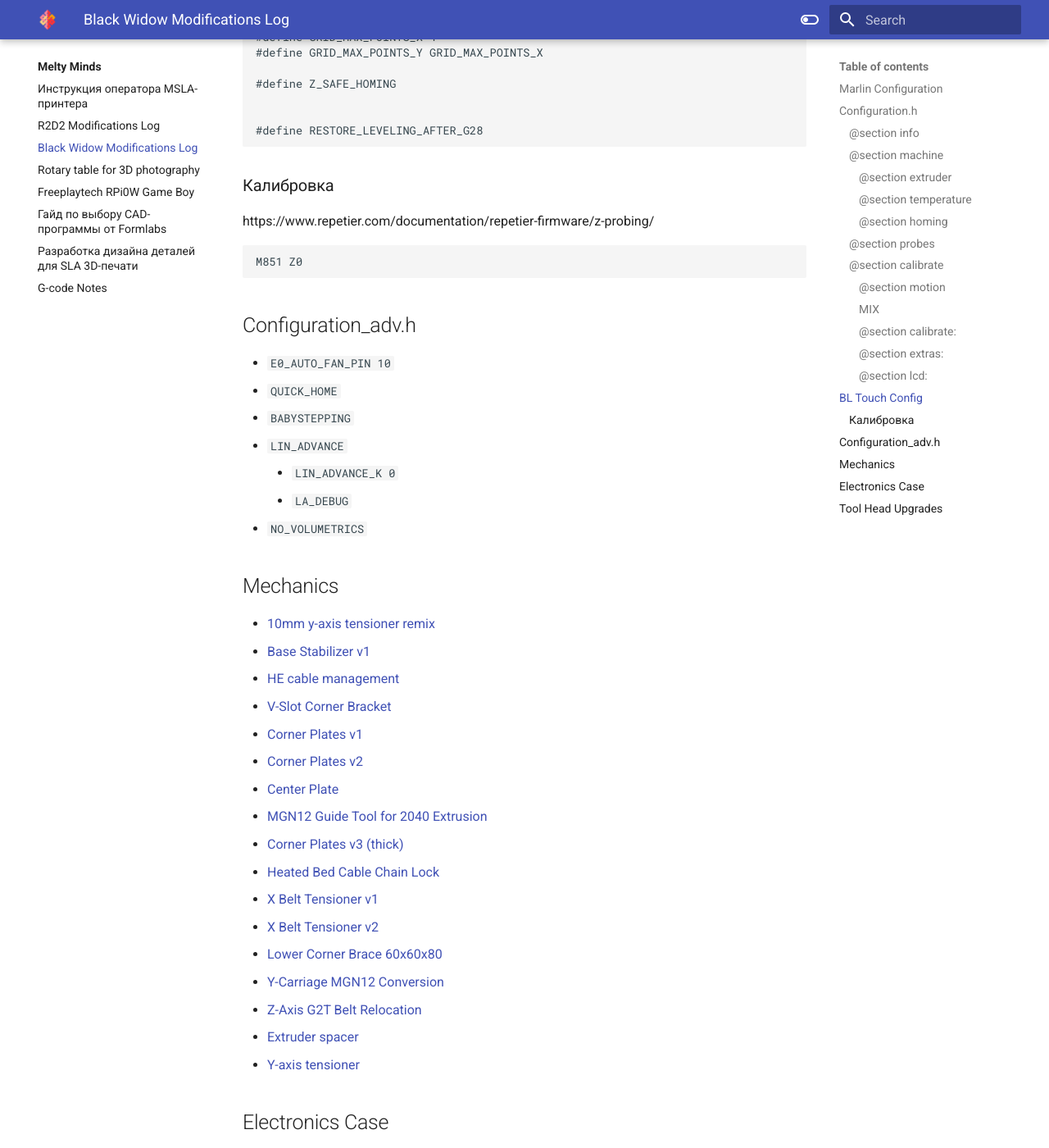
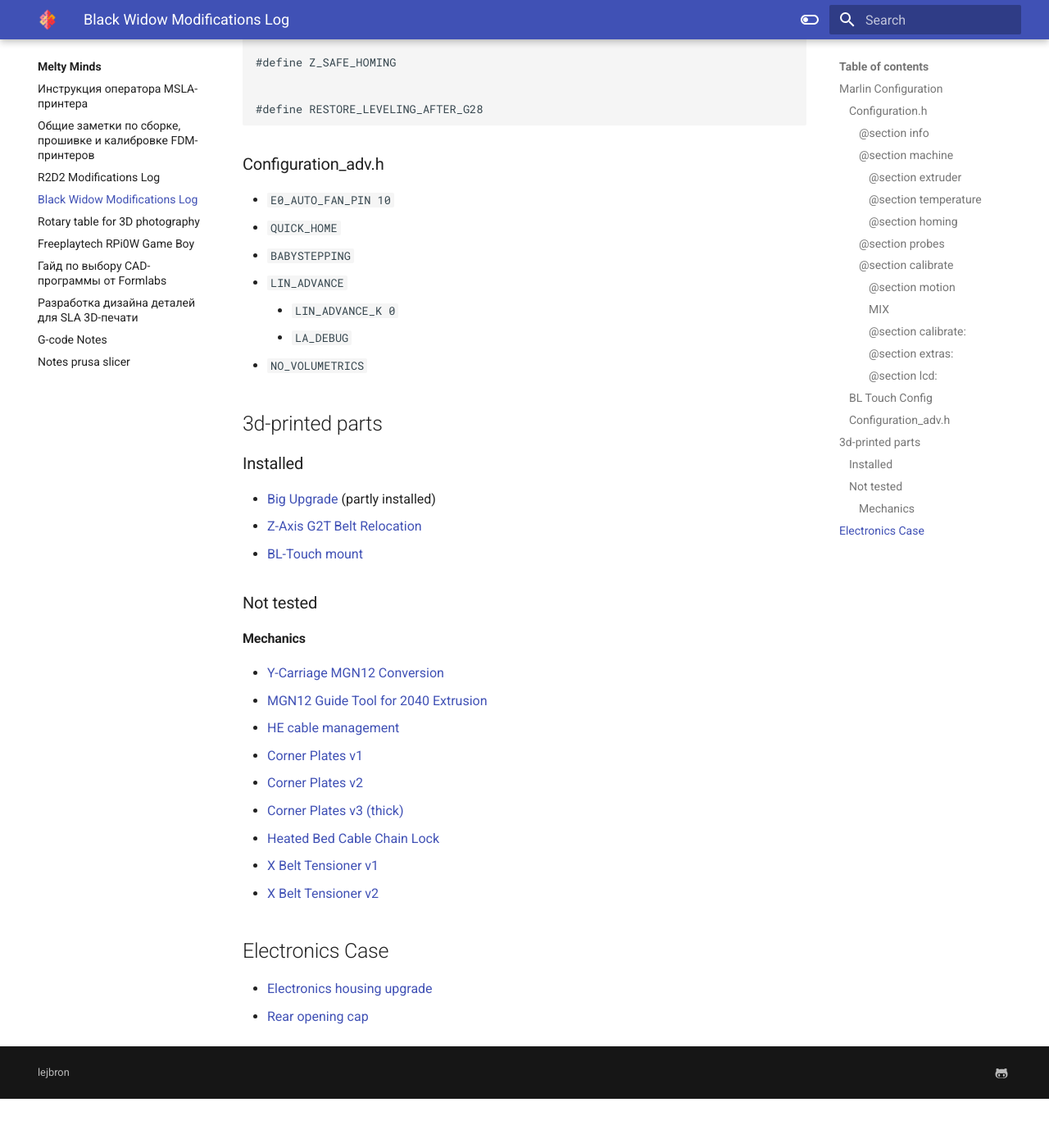
Before and after one commit to lejbronika/knowledge_base, an MkDocs documentation site: the page built from docs/meltyminds/machines_black_widow_log.md, in a window 1280 px wide and 1400 px high, scrolled down 3267 px. Shown: the whole window at 82% size. Built offline with MkDocs 1.6.1 and Material for MkDocs 9.7.7, drawn with Linux system fonts in a browser that asks for light colours; after the commit the page ends 4607 px from its top, so only the background shows below that; some of the changed text lies outside the part shown.

Commit message:
MeltyMinds restructurization.

````diff
--- a/docs/meltyminds/index.md
+++ b/docs/meltyminds/index.md
@@ -12,23 +12,25 @@ Everything from employees job descriptions to experimetns results.
 
 ## Manuals
 
-- [Инструкция оператора MSLA-принтера](msla_print_manual.md)
+- [Инструкция оператора MSLA-принтера](manuals_msla_print.md)
 
 ## Machines
 
-- [R2D2 Modifications Log](r2d2_log.md)
-- [Black Widow Modifications Log](black_widow_log.md)
+- [Общие заметки по сборке, прошивке и калибровке FDM-принтеров](machines_general.md)
+- [R2D2 Modifications Log](machines_r2d2_log.md)
+- [Black Widow Modifications Log](machines_black_widow_log.md)
 
 ## Projects
 
-- [Rotary table for 3D photography](project_smartable.md)
-- [Freeplaytech RPi0W Game Boy](project_freeplaytech_rpi0w_gba.md)
+- [Rotary table for 3D photography](projects_smartable.md)
+- [Freeplaytech RPi0W Game Boy](projects_freeplaytech_rpi0w_gba.md)
 
 ## Articles
 
-- [Гайд по выбору CAD-программы от Formlabs](ru_choosing_cad_software_formlabs.md)
-- [Разработка дизайна деталей для SLA 3D-печати](ru_design_parts_for_sla_printing.md)
+- [Гайд по выбору CAD-программы от Formlabs](articles_ru_choosing_cad_software_formlabs.md)
+- [Разработка дизайна деталей для SLA 3D-печати](articles_ru_design_parts_for_sla_printing.md)
 
 ## Notes
 
-- [G-code Notes](gcode_notes.md)
+- [G-code Notes](notes_gcode.md)
+- [Prusa Slicer Notes](notes_prusa_slicer.md)
--- a/docs/meltyminds/black_widow_log.md
+++ b/docs/meltyminds/machines_black_widow_log.md
@@ -12,7 +12,7 @@ tags:
 
 - [Tevo oficial image](https://github.com/Homers3D/Tevo-Black-Widow)
 
-## Configuration.h
+### Configuration.h
 
 #### @section info
     - STRING_CONFIG_H_AUTHOR "lejbron"
@@ -109,7 +109,7 @@ tags:
     - MKS_MINI_12864_V3MKS_MINI_12864
     - NEOPIXEL_LED
 
-## BL Touch Config
+### BL Touch Config
 
 - [Configure Bl-Touch in Marlin 2.0.x](https://3dwork.io/en/configure-bltouch-in-marlin/)
 
@@ -142,15 +142,7 @@ tags:
 #define RESTORE_LEVELING_AFTER_G28
 ```
 
-### Калибровка
-
-https://www.repetier.com/documentation/repetier-firmware/z-probing/
-
-```
-M851 Z0
-```
-
-## Configuration_adv.h
+### Configuration_adv.h
 
 - `E0_AUTO_FAN_PIN 10`
 - `QUICK_HOME`
@@ -160,32 +152,29 @@ M851 Z0
     + `LA_DEBUG`
 - `NO_VOLUMETRICS`
 
-## Mechanics
+## 3d-printed parts
 
-- [10mm y-axis tensioner remix](https://www.thingiverse.com/thing:3255414)
-- [Base Stabilizer v1](https://www.thingiverse.com/thing:2119307)
+### Installed
+
+- [Big Upgrade](https://www.thingiverse.com/thing:4278682) (partly installed)
+- [Z-Axis G2T Belt Relocation](https://www.thingiverse.com/thing:2168986)
+- [BL-Touch mount](https://www.thingiverse.com/thing:2189890)
+
+### Not tested
+
+#### Mechanics
+
+- [Y-Carriage MGN12 Conversion](https://www.thingiverse.com/thing:2569059)
+- [MGN12 Guide Tool for 2040 Extrusion](https://www.thingiverse.com/thing:2566111)
 - [HE cable management](https://www.thingiverse.com/thing:1918783)
-- [V-Slot Corner Bracket](https://www.thingiverse.com/thing:1764563)
 - [Corner Plates v1](https://www.thingiverse.com/thing:1858082)
 - [Corner Plates v2](https://www.thingiverse.com/thing:2016601)
-- [Center Plate](https://www.thingiverse.com/thing:4302036)
-- [MGN12 Guide Tool for 2040 Extrusion](https://www.thingiverse.com/thing:2566111)
 - [Corner Plates v3 (thick)](https://www.thingiverse.com/thing:2063853)
 - [Heated Bed Cable Chain Lock](https://www.thingiverse.com/thing:2302989)
 - [X Belt Tensioner v1](https://www.thingiverse.com/thing:3309080)
 - [X Belt Tensioner v2](https://www.thingiverse.com/thing:4648374)
-- [Lower Corner Brace 60x60x80](https://www.thingiverse.com/thing:4608625)
-- [Y-Carriage MGN12 Conversion](https://www.thingiverse.com/thing:2569059)
-- [Z-Axis G2T Belt Relocation](https://www.thingiverse.com/thing:2168986)
-- [Extruder spacer](https://www.thingiverse.com/thing:2188117)
-- [Y-axis tensioner](https://www.thingiverse.com/thing:2265301)
 
 ## Electronics Case
 
 - [Electronics housing upgrade](https://www.thingiverse.com/thing:2346801)
 - [Rear opening cap](https://www.thingiverse.com/thing:2672795)
-
-## Tool Head Upgrades
-
-- [Chelicerae 537](https://www.thingiverse.com/thing:3468874)
-- [Chimera Fan Shroud](https://www.thingiverse.com/thing:4395373)
--- a/mkdocs.yml
+++ b/mkdocs.yml
@@ -37,14 +37,16 @@ nav:
       - glossary.md
     - Melty Minds:
       - meltyminds/index.md
-      - meltyminds/msla_print_manual.md
-      - meltyminds/r2d2_log.md
-      - meltyminds/black_widow_log.md
-      - meltyminds/project_smartable.md
-      - meltyminds/project_freeplaytech_rpi0w_gba.md
-      - meltyminds/ru_choosing_cad_software_formlabs.md
-      - meltyminds/ru_design_parts_for_sla_printing.md
-      - meltyminds/gcode_notes.md
+      - meltyminds/manuals_msla_print.md
+      - meltyminds/machines_general.md
+      - meltyminds/machines_r2d2_log.md
+      - meltyminds/machines_black_widow_log.md
+      - meltyminds/projects_smartable.md
+      - meltyminds/projects_freeplaytech_rpi0w_gba.md
+      - meltyminds/articles_ru_choosing_cad_software_formlabs.md
+      - meltyminds/articles_ru_design_parts_for_sla_printing.md
+      - meltyminds/notes_gcode.md
+      - meltyminds/notes_prusa_slicer.md
     - Arkenstone:
       - arkenstone/index.md
       - arkenstone/get_on_board.md
````
Also changed, not shown: docs/meltyminds/machines_general.md (added, +85 -0 lines), docs/meltyminds/machines_r2d2_log.md (added, +263 -0 lines), docs/meltyminds/notes_prusa_slicer.md (added, +1 -0 lines), docs/meltyminds/r2d2_log.md (deleted, +0 -118 lines), docs/meltyminds/articles_ru_choosing_cad_software_formlabs.md (renamed from docs/meltyminds/ru_choosing_cad_software_formlabs.md), docs/meltyminds/articles_ru_design_parts_for_sla_printing.md (renamed from docs/meltyminds/ru_design_parts_for_sla_printing.md), docs/meltyminds/manuals_msla_print.md (renamed from docs/meltyminds/msla_print_manual.md), docs/meltyminds/notes_gcode.md (renamed from docs/meltyminds/gcode_notes.md), docs/meltyminds/projects_freeplaytech_rpi0w_gba.md (renamed from docs/meltyminds/project_freeplaytech_rpi0w_gba.md), docs/meltyminds/projects_smartable.md (renamed from docs/meltyminds/project_smartable.md).
